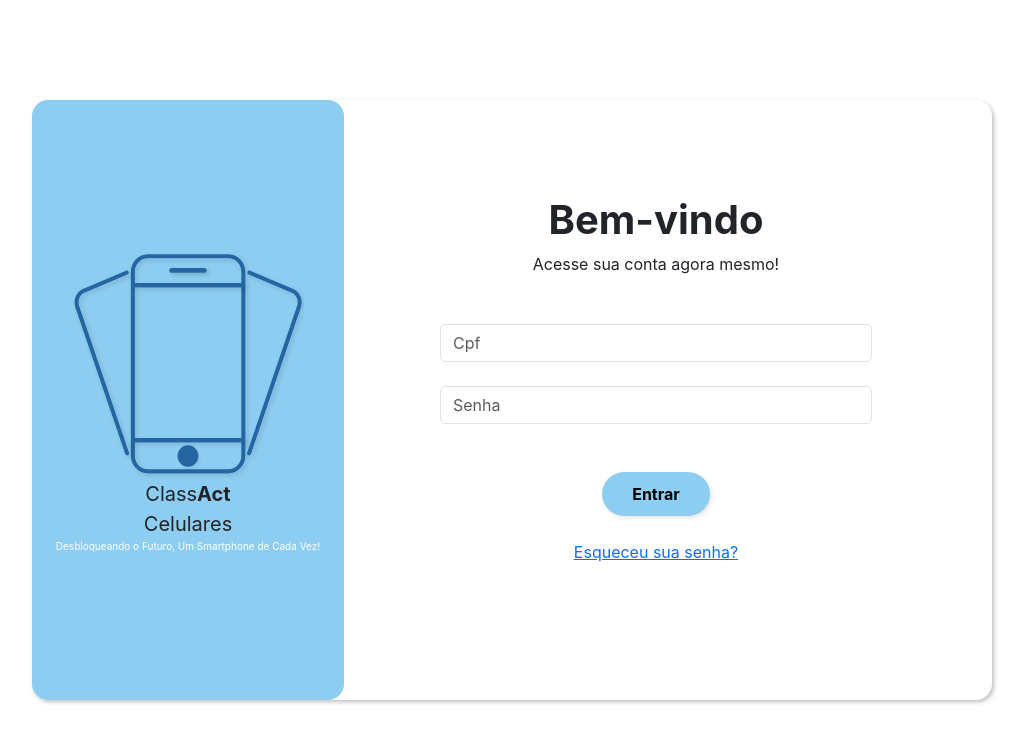
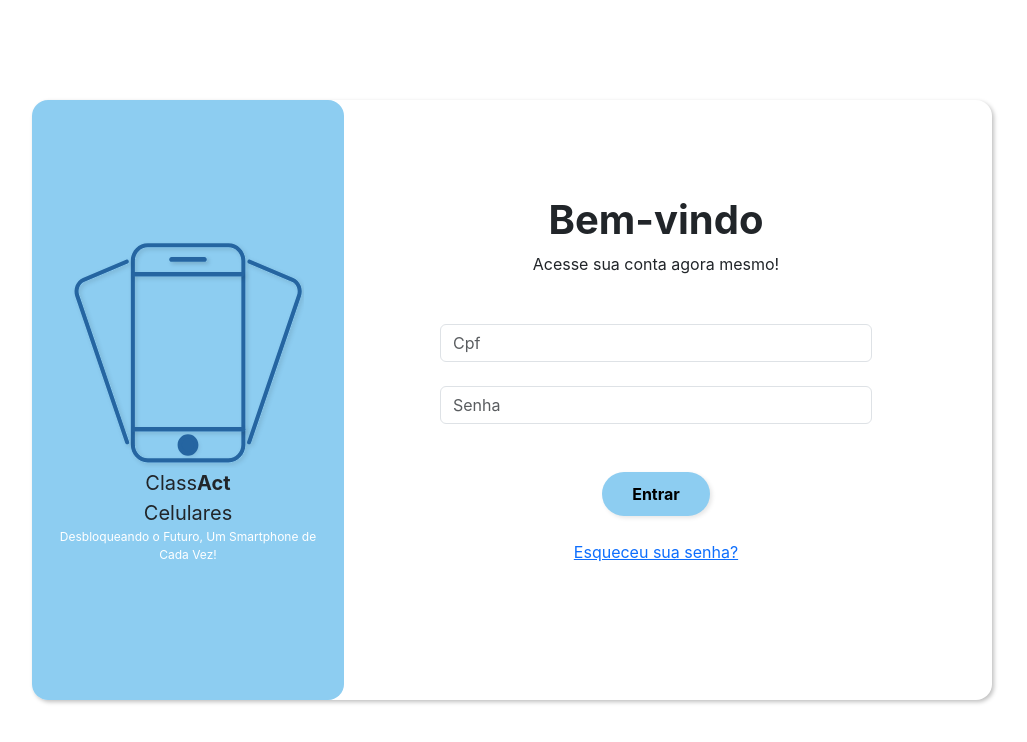
Before and after one commit to alexcyrillo/materias-faculdade, a React (Vite) app in the folder implementacao/front-end/: page / in a window 1280 px wide. Shown: the top 742 px of the page, without its empty margins (128-1155 px from the left). Built offline with nearby package versions, Linux system fonts and the light colour scheme.

Commit message:
fix: alterando nomeclaturas

```diff
--- a/implementacao/front-end/pages/Home/Home.jsx
+++ b/implementacao/front-end/pages/Home/Home.jsx
@@ -15,7 +15,7 @@ const Home = () => (
                         Class<span style={{fontWeight: "bold"}}>Act</span>
                         <div>Celulares</div>
                     </div>
-                    <div style={{textAlign: "center", fontSize: 10, color: "white"}}>Desbloqueando o Futuro, Um
+                    <div style={{textAlign: "center", fontSize: 12, color: "white"}}>Desbloqueando o Futuro, Um
                         Smartphone de Cada Vez!
                     </div>
                 </div>
--- a/implementacao/front-end/pages/Produtos/Produtos.jsx
+++ b/implementacao/front-end/pages/Produtos/Produtos.jsx
@@ -1,5 +1,4 @@
 import Nav from "../../components/Nav/Nav.jsx";
-import dadosImportados from "../../dados.json"
 import {useEffect, useState} from "react";
 import {Link} from "react-router-dom";
 import iconExcluir from "../../assets/icon-lixeira.png"
--- a/implementacao/front-end/src/App.jsx
+++ b/implementacao/front-end/src/App.jsx
@@ -2,8 +2,8 @@ import { BrowserRouter as Router, Route, Routes } from 'react-router-dom';
 import Home from '../pages/Home/Home.jsx';
 import Menu from "../pages/Menu/Menu.jsx";
 import Produtos from "../pages/Produtos/Produtos.jsx";
-import Editar from "../pages/Editar/Editar.jsx";
-import Adicionar from '../pages/Adicionar/Adicionar.jsx';
+import Editar from "../pages/EditarProduto/Editar.jsx";
+import Adicionar from '../pages/AdicionarProduto/Adicionar.jsx';
 
 const App = () => {
     return (
```
Also changed, not shown: implementacao/front-end/pages/AdicionarProduto/Adicionar.css (added), implementacao/front-end/pages/AdicionarProduto/Adicionar.jsx (renamed from implementacao/front-end/pages/Adicionar/Adicionar.jsx), implementacao/front-end/pages/EditarProduto/Editar.css (renamed from implementacao/front-end/pages/Editar/Editar.css), implementacao/front-end/pages/EditarProduto/Editar.jsx (renamed from implementacao/front-end/pages/Editar/Editar.jsx).
